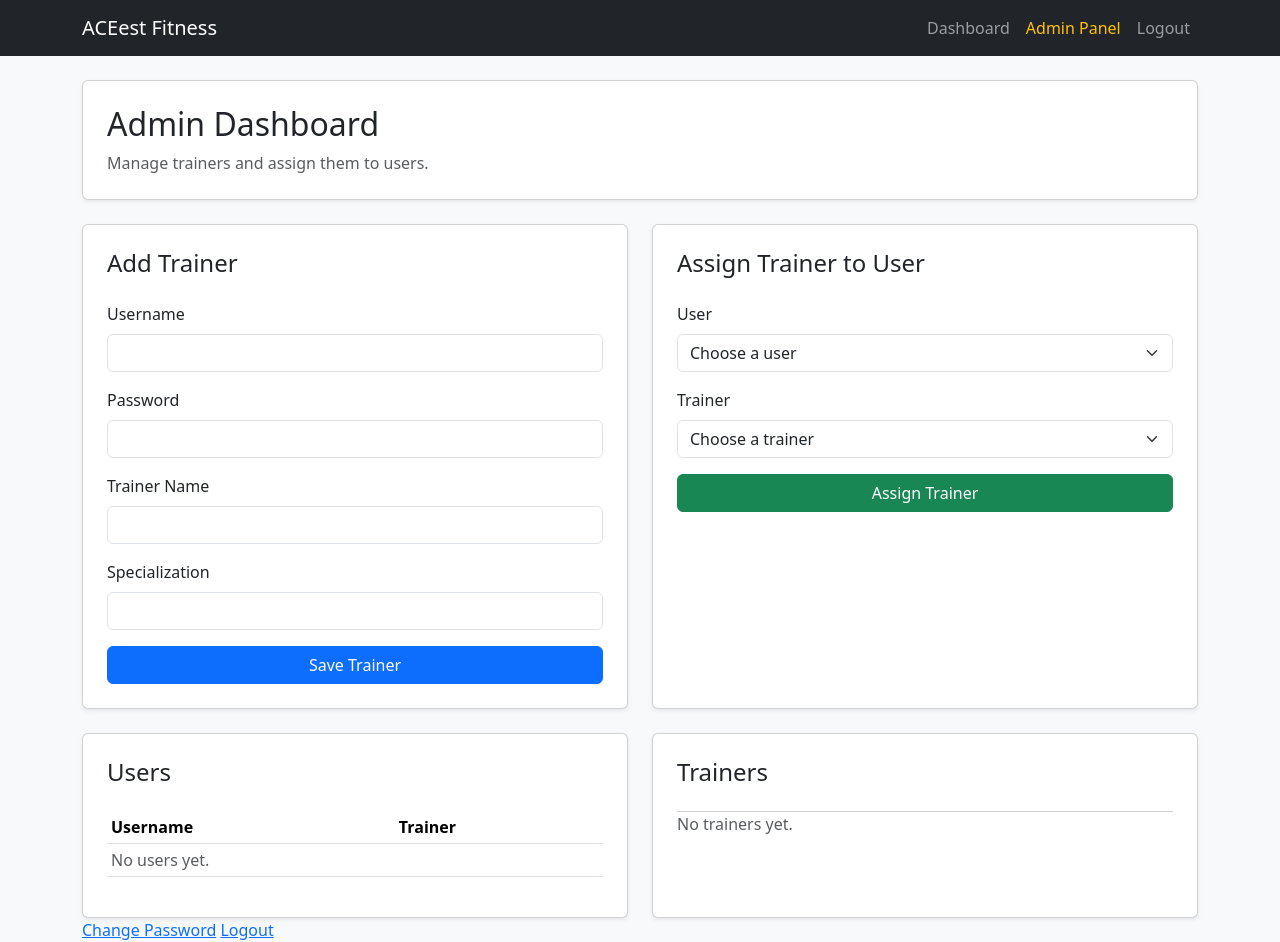
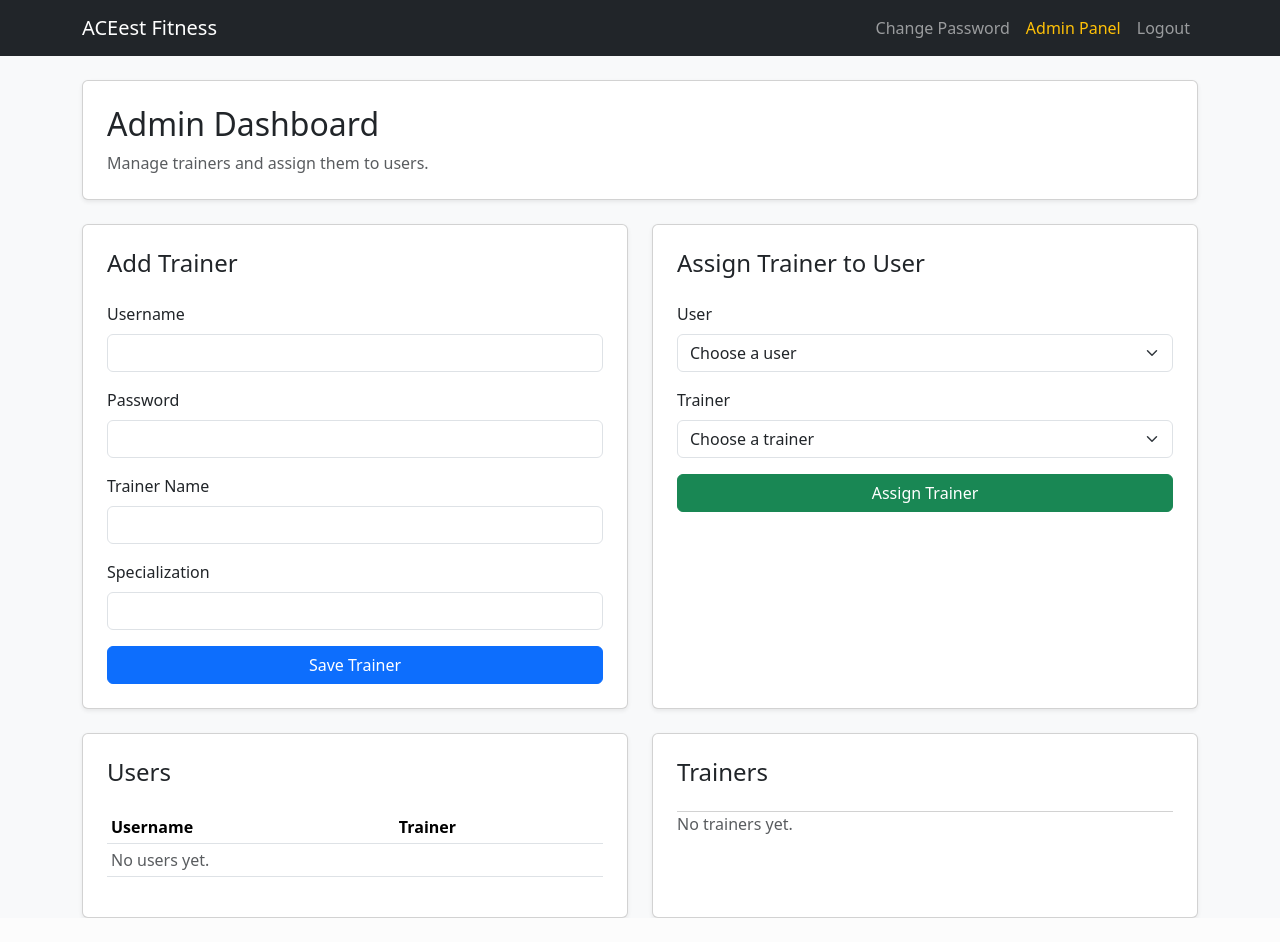
Before and after one commit to ngratnakumar/aceest-fitness-cicd-pipeline, a Flask app: page /admin in a window 1280 px wide. After the commit the page ends 918 px from the top, so only its background shows below. Run offline with Flask 3, Linux system fonts and the light colour scheme; a user stored in the database is signed in.

Commit message:
fix change password route and navigation

```diff
--- a/templates/admin_dashboard.html
+++ b/templates/admin_dashboard.html
@@ -117,10 +117,5 @@
         </div>
     </div>
 </div>
-<nav>
-    <a href="{{ url_for('admin_dashboard') }}">{{ app_name }}</a>
 
-    <a href="{{ url_for('change_password') }}">Change Password</a>
-    <a href="{{ url_for('logout') }}">Logout</a>
-</nav>
 {% endblock %}
--- a/templates/base.html
+++ b/templates/base.html
@@ -12,7 +12,8 @@
             <a class="navbar-brand" href="{{ url_for('home') }}">ACEest Fitness</a>
             <div class="navbar-nav ms-auto">
                 {% if current_user.is_authenticated %}
-                    <a class="nav-link" href="{{ url_for('dashboard') }}">Dashboard</a>
+                    <!-- <a class="nav-link" href="{{ url_for('dashboard') }}">Dashboard</a> -->
+                    <a class="nav-link" href="{{ url_for('change_password') }}">Change Password</a>
                     {% if current_user.role == 'admin' %}
                         <a class="nav-link text-warning" href="{{ url_for('admin_dashboard') }}">Admin Panel</a>
                     {% elif current_user.role == 'trainer' %}
--- a/templates/trainer_dashboard.html
+++ b/templates/trainer_dashboard.html
@@ -29,10 +29,5 @@
         </table>
     </div>
 </div>
-<nav>
-    <a href="{{ url_for('trainer_dashboard') }}">{{ app_name }}</a>
 
-    <a href="{{ url_for('change_password') }}">Change Password</a>
-    <a href="{{ url_for('logout') }}">Logout</a>
-</nav>
 {% endblock %}
```
Also changed, not shown: notes/v1.1.2.md (added, +18 -0 lines), templates/dashboard.html (+0 -7 lines), instance/aceest_fitness_11700.db (added), instance/aceest_fitness_17156.db (added), instance/aceest_fitness_32556.db (added), instance/aceest_fitness_3372.db (added).
